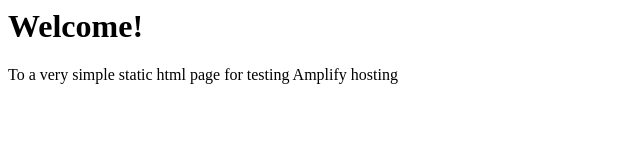
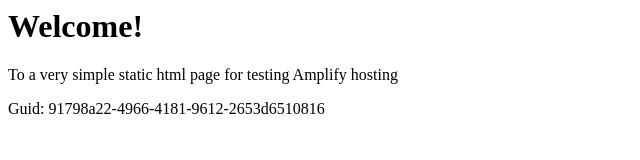
Before and after one commit to aws-aemilia-yul/Github-PR-Commit-Integration-Test-DoNotTouch-v1-preprod-ca-central-1, a website: page src/index.html in a window 1280 px wide. Shown: the whole page, without its empty margins (0-640 px from the left). Drawn offline with Linux system fonts and the light colour scheme.

Commit message:
commit from integ tests

```diff
--- a/src/index.html
+++ b/src/index.html
@@ -1,3 +1,5 @@
+
+
 <html lang="en">
 
 <head>
@@ -10,6 +12,6 @@
 <body>
     <h1>Welcome!</h1>
     <p>To a very simple static html page for testing Amplify hosting</p>
-</body>
+    <p>Guid: 91798a22-4966-4181-9612-2653d6510816</p></body>
 
 </html>
```
